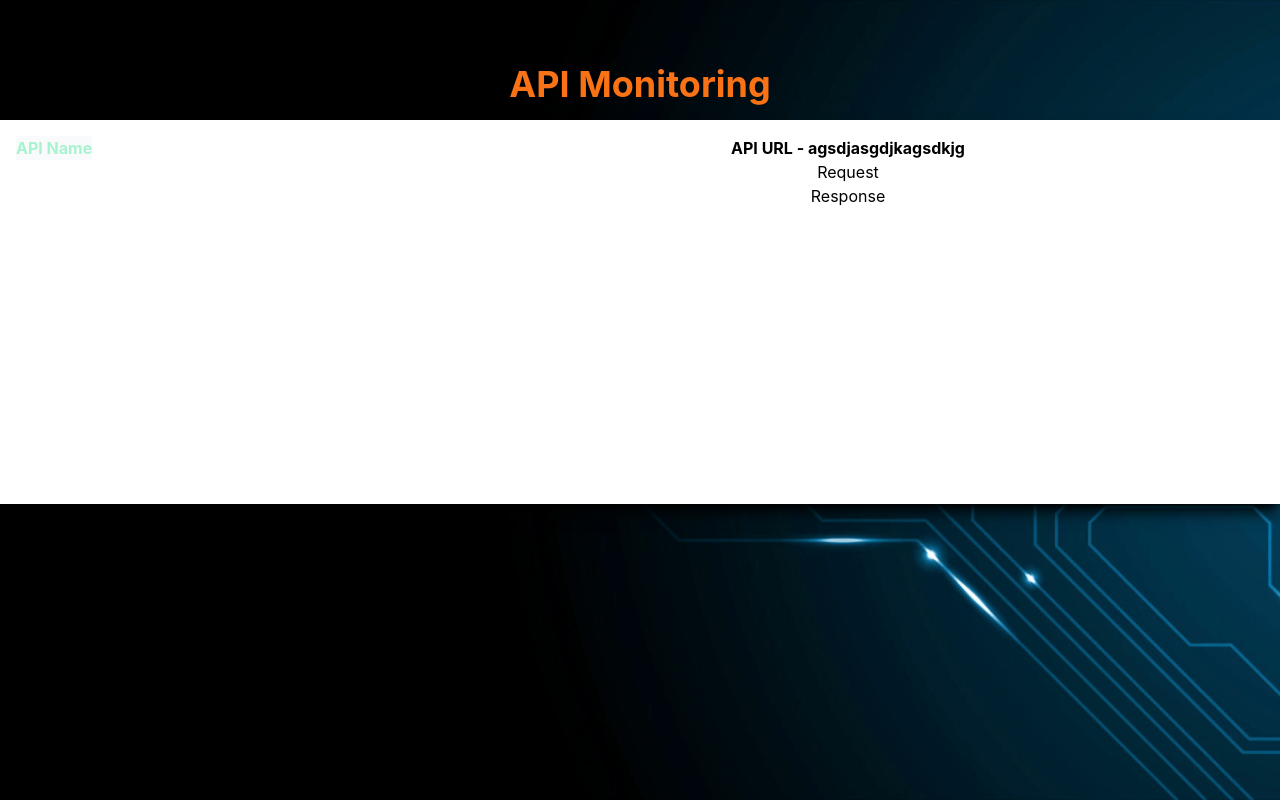
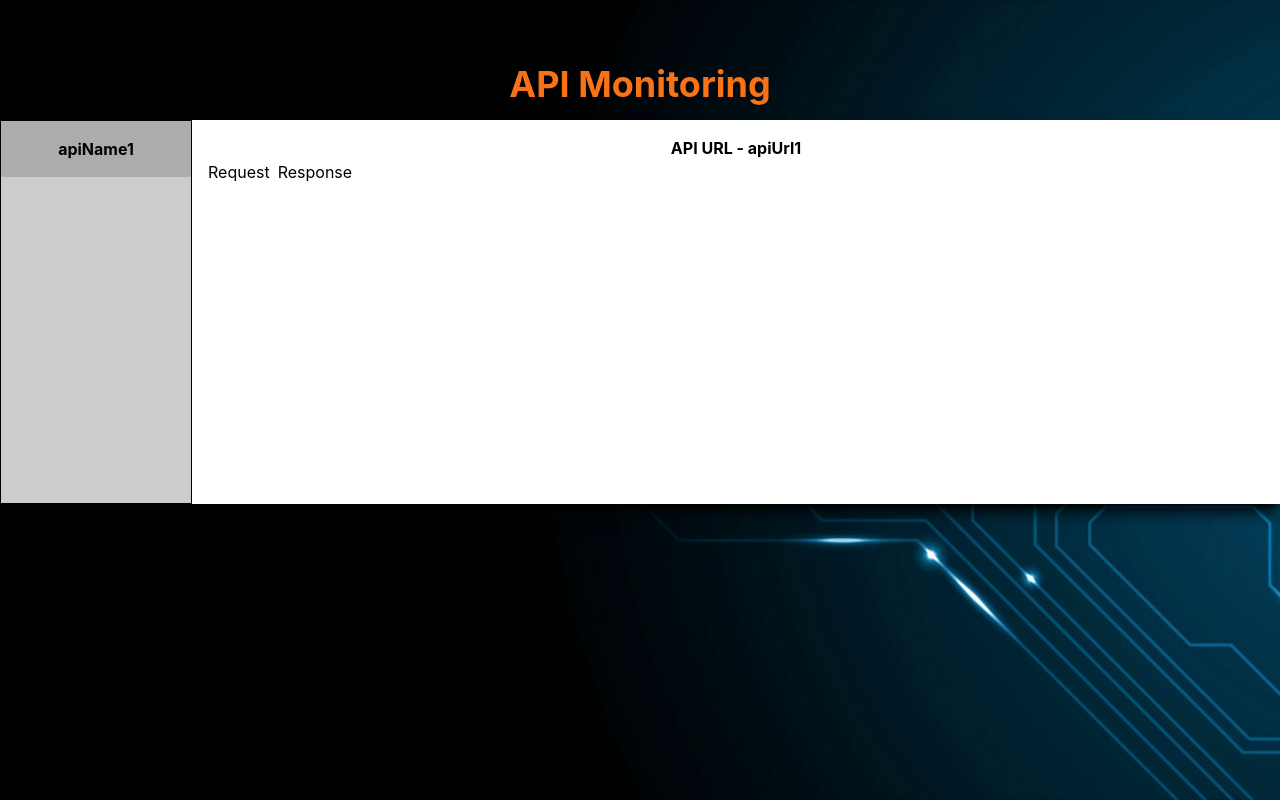
Before and after one commit to persistentusers/Assignment1, a React (Create React App) app in the folder frontend/: page /apiDetails in a window 1280 px wide. Built offline with nearby package versions, Linux system fonts and the light colour scheme; the HTML template or start-up script is replaced by a standard one.

Commit message:
added details tab in API details

```diff
--- a/frontend/package.json
+++ b/frontend/package.json
@@ -6,6 +6,7 @@
     "@testing-library/jest-dom": "^5.16.5",
     "@testing-library/react": "^13.4.0",
     "@testing-library/user-event": "^13.5.0",
+    "axios": "^1.4.0",
     "react": "^18.2.0",
     "react-dom": "^18.2.0",
     "react-router-dom": "^6.14.0",
--- a/frontend/src/Component/APIDetails.js
+++ b/frontend/src/Component/APIDetails.js
@@ -1,22 +1,105 @@
-import React from "react";
+import axios from "axios";
+import React, { useEffect, useState } from "react";
 
 const APIDetails = () => {
+  const [activeTab, setActiveTab] = useState({ name: "", url: "" });
+  const [detailsTab, setDetailsTab] = useState("");
+  const [details, setDetails] = useState({});
+
+  useEffect(() => {
+    setActiveTab({
+      ...activeTab,
+      name: apiData[0]?.apiName,
+      url: apiData[0]?.apiUrl,
+    });
+    // eslint-disable-next-line react-hooks/exhaustive-deps
+  }, []);
+
+  const apiData = [{ apiName: "apiName1 ", apiUrl: "apiUrl1" }];
+
+  const onActiveTabChange = (tabInfo) => {
+    setActiveTab({
+      ...activeTab,
+      name: tabInfo?.apiName,
+      url: tabInfo?.apiUrl,
+    });
+  };
+
+  const onActiveDetails = (activeDetail) => {
+    setDetailsTab(activeDetail);
+    axios({
+      method: "get",
+      url: "https://rickandmortyapi.com/api/character/2",
+    }).then((response) => {
+      console.log(response);
+      const res = response?.data;
+      const req = response?.request;
+
+      if (activeDetail === "response") {
+        setDetails({
+          ...details,
+          data: res,
+        });
+      }
+      if (activeDetail === "request") {
+        setDetails({
+          ...details,
+          data: req,
+        });
+      }
+    });
+  };
+  console.log(activeTab, "activeTab", details);
+
   return (
-    <div className="p-4 mt-4 bg-white shadow-lg h-96 shadow-black">
-      <div className="float-left w-1/3 h-96">
-        <button
-          className="block w-auto font-bold transition tablinks bg-slate-50 text-emerald-200"
-          onclick="openCity(event, 'London')"
-          id="defaultOpen"
-        >
-          API Name
-        </button>
+    <div className="mt-4 bg-white shadow-lg h-96 shadow-black">
+      <div className="float-left border border-black border-solid h-full bg-[#ccc] w-48">
+        {apiData?.map((info) => {
+          return (
+            <div
+              onClick={() => {
+                onActiveTabChange(info);
+              }}
+              className={`block p-4 font-bold text-black transition  ${
+                activeTab?.name === info?.apiName ? "bg-[#aaada9]" : "bg-none"
+              }`}
+              id={info}
+            >
+              {info.apiName}
+            </div>
+          );
+        })}
       </div>
 
-      <div id="apiUrl" className="tabcontent">
-        <h3 className="font-bold">API URL - agsdjasgdjkagsdkjg</h3>
-        <p>Request </p>
-        <p>Response </p>
+      <div id={activeTab?.name} className="pt-4">
+        <h3 className="font-bold">API URL - {activeTab?.url}</h3>
+        <div className="flex gap-2 pl-4">
+          <div
+            className={`block w-auto cursor-pointer ${
+              detailsTab === "request" ? "text-blue-500" : ""
+            }`}
+            onClick={() => {
+              onActiveDetails("request");
+            }}
+          >
+            Request{" "}
+          </div>
+          <div
+            className={`block w-auto cursor-pointer ${
+              detailsTab === "response" ? "text-blue-500" : ""
+            }`}
+            onClick={() => {
+              onActiveDetails("response");
+            }}
+          >
+            Response{" "}
+          </div>
+          {/* <div>
+            <div className="pt-16">
+              <pre>{JSON.stringify(details?.data, null, 1)}</pre>
+            </div>
+          </div> */}
+        </div>
       </div>
     </div>
   );
```
Also changed, not shown: 1 other file (tests, documents, lock files or other folders).
